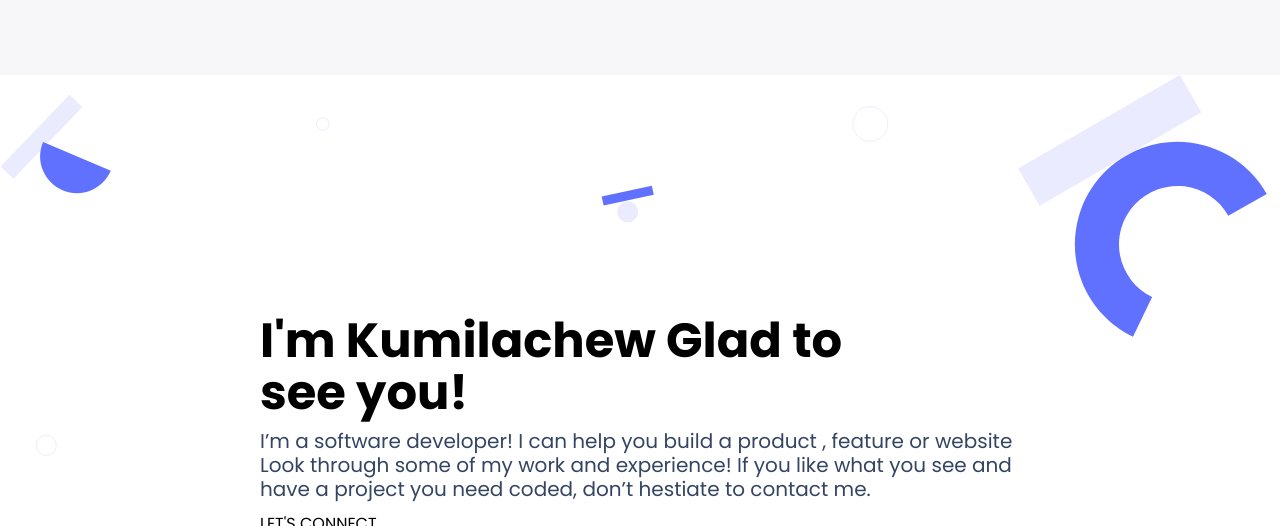
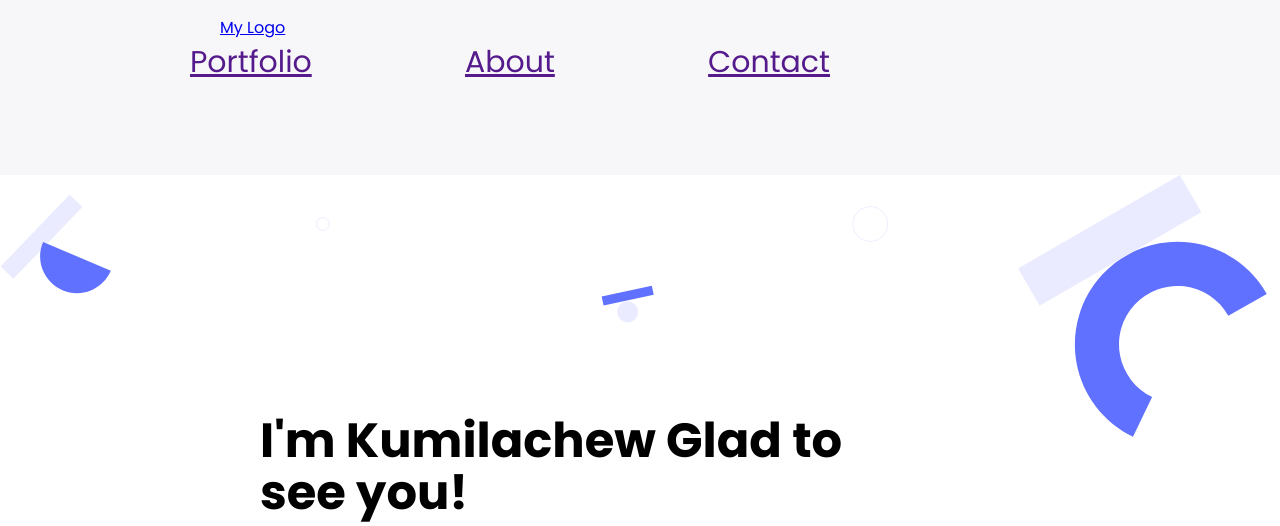
Before and after one commit to Kumilachew-g/Personal-Portfolio, a website: page index.html in a window 1280 px wide. Shown: the top 526 px of the page. Drawn offline with Linux system fonts and the light colour scheme.

Commit message:
Update index.html
add the html nav-bar

```diff
--- a/index.html
+++ b/index.html
@@ -10,6 +10,28 @@
   <body>
     <div>
       <!--The nav bar-->
+      <header>
+        <nav class="navbar">
+          <a href="#" class="nav-branding" id="logo">My Logo</a>
+          <ul class="nav-menu">
+            <li class="nav-item">
+              <a href="" class="lav-link text">Portfolio</a>
+            </li>
+            <li class="nav-item">
+              <a href="" class="lav-link text">About</a>
+            </li>
+            <li class="nav-item">
+              <a href="" class="lav-link text">Contact</a>
+            </li>
+          </ul>
+          <div class="hamburger">
+            <span class="bar"></span>
+            <span class="bar"></span>
+            <span class="bar"></span>
+          </div>
+        </nav>
+      </header>
+
 
       <!--The main section-->
       <main>
```
